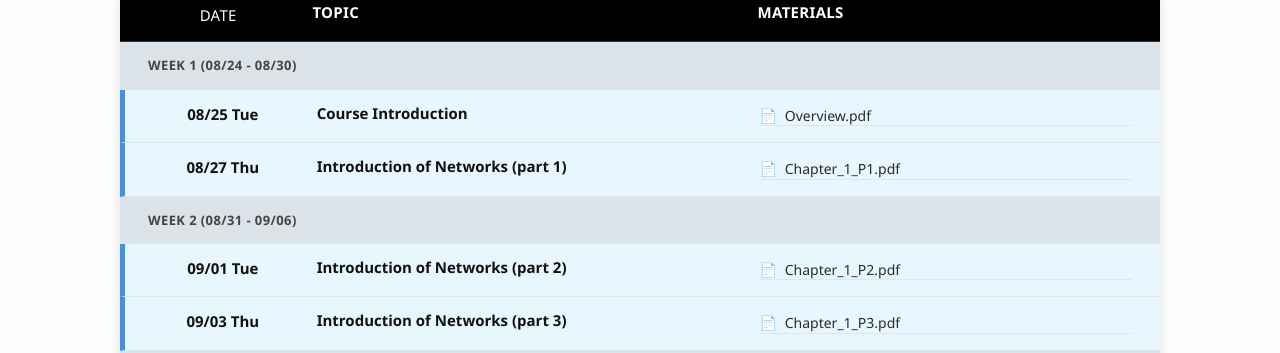
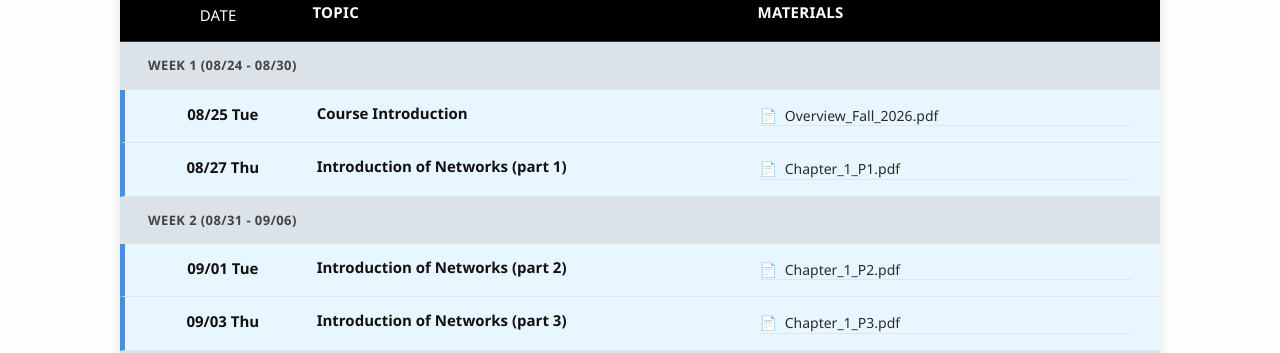
Before and after one commit to xieyaxiongfly/CSE589_fall_2026, a Jekyll site: the page built from schedule.md, in a window 1280 px wide and 900 px high. Shown: the part 290-643 px from the top of the window. Built offline with Jekyll 4.4.1, drawn with Linux system fonts in a browser that asks for light colours; nearby versions of some CDN libraries.

Commit message:
overview slides

```diff
--- a/_data/course_schedule.yml
+++ b/_data/course_schedule.yml
@@ -13,8 +13,8 @@ lectures: []
 lecture_sequence:
 - topic: Course Introduction
   materials:
-  - name: Overview.pdf
-    url: https://xieyaxiongfly.github.io/CSE589_fall_2026/static_files/uploads/Overview.pdf
+  - name: Overview_Fall_2026.pdf
+    url: https://xieyaxiongfly.github.io/CSE589_fall_2026/static_files/uploads/Overview_Fall_2026.pdf
 - topic: Introduction of Networks (part 1)
   materials:
   - name: Chapter_1_P1.pdf
```
